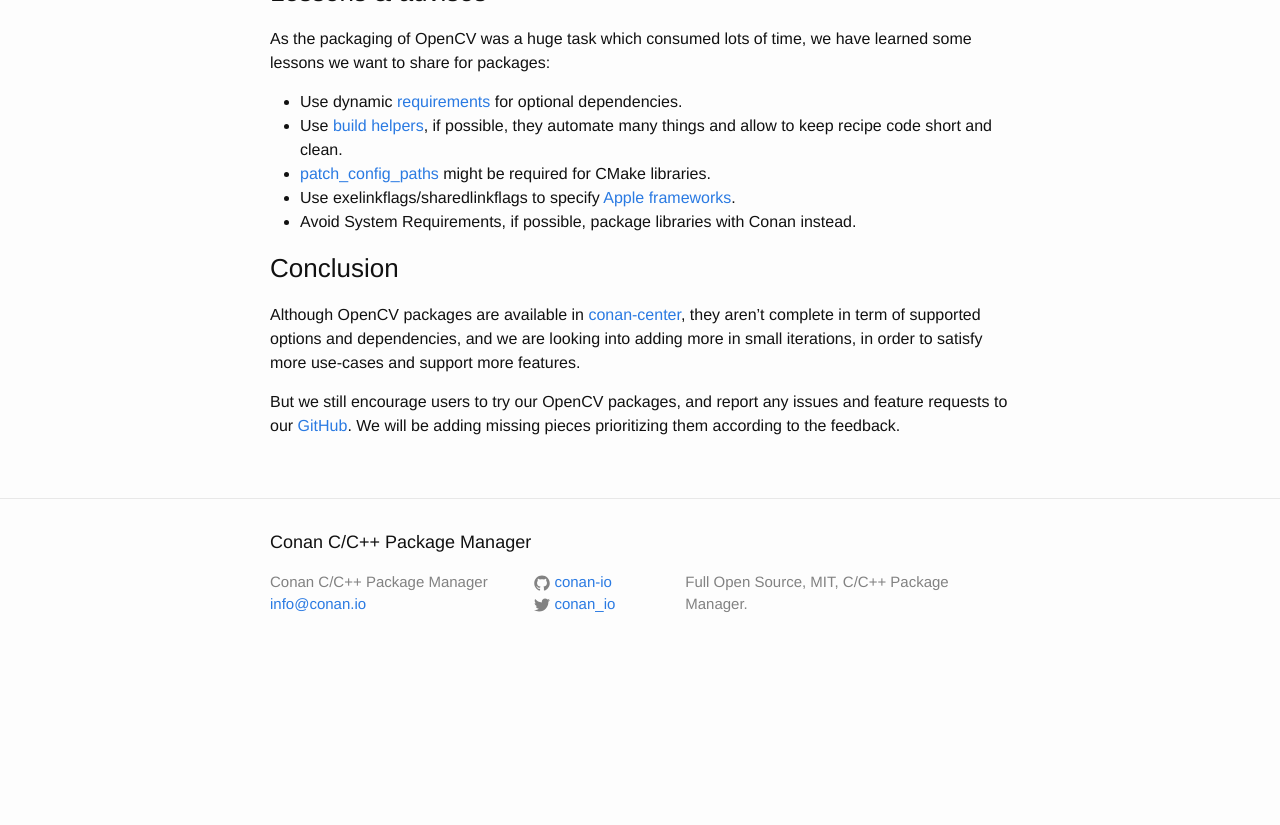
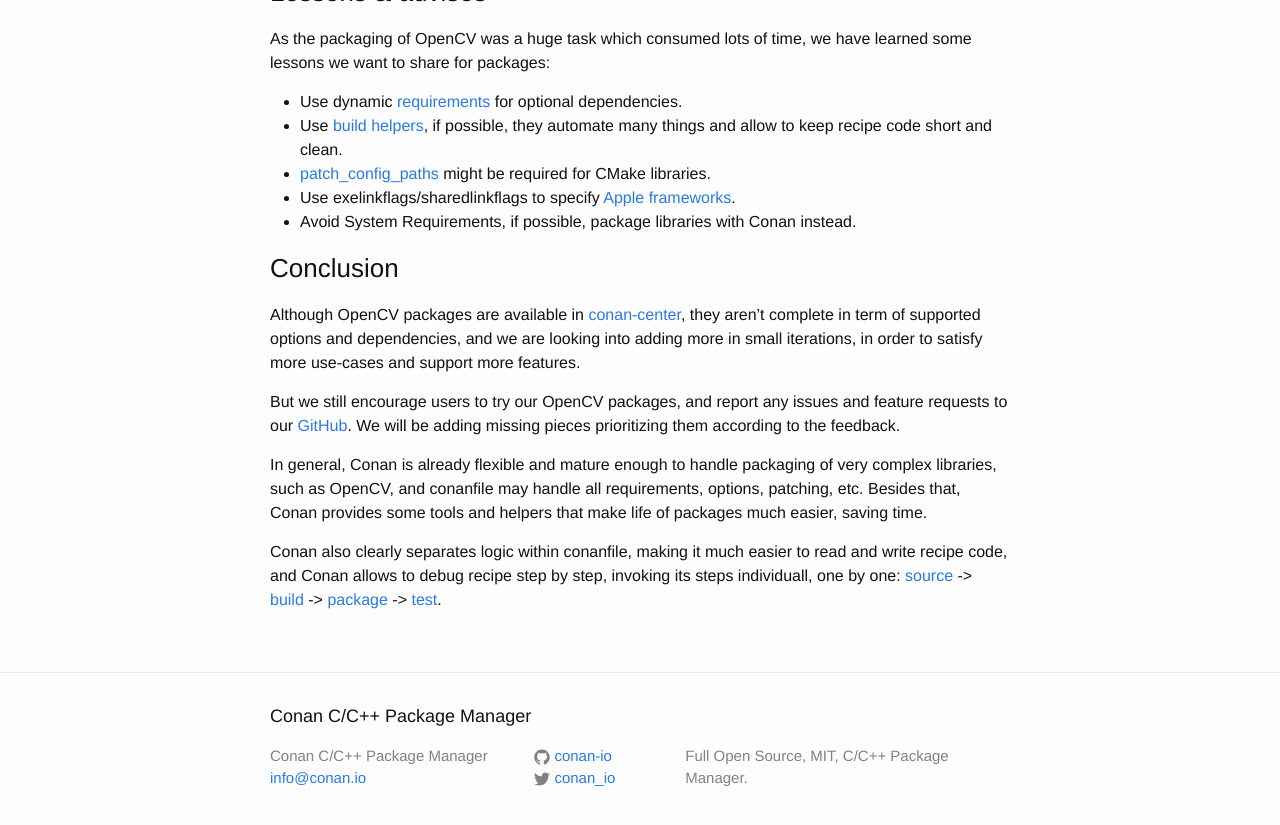
Before and after one commit to conan-io/conan-io.github.io, a Jekyll site: the page built from _posts/2019-01-21-OpenCV-conan-packages.markdown, in a window 1280 px wide and 900 px high, scrolled down 10875 px. Shown: the top 825 px of the window. Built offline with Jekyll 4.4.1, drawn with Linux system fonts in a browser that asks for light colours; comment, search, counter and statistics services are not loaded; before the commit the page ends 11601 px from its top, so only the background shows below that.

Commit message:
- add some positive notes to the conclusion
Signed-off-by: SSE4 <tomskside@gmail.com>

```diff
--- a/_posts/2019-01-21-OpenCV-conan-packages.markdown
+++ b/_posts/2019-01-21-OpenCV-conan-packages.markdown
@@ -459,3 +459,7 @@ As the packaging of OpenCV was a huge task which consumed lots of time, we have
 Although OpenCV packages are available in [conan-center](https://bintray.com/conan-community/conan/opencv%3Aconan), they aren't complete in term of supported options and dependencies, and we are looking into adding more in small iterations, in order to satisfy more use-cases and support more features.
 
 But we still encourage users to try our OpenCV packages, and report any issues and feature requests to our [GitHub](https://github.com/conan-community/community/issues). We will be adding missing pieces prioritizing them according to the feedback.
+
+In general, Conan is already flexible and mature enough to handle packaging of very complex libraries, such as OpenCV, and conanfile may handle all requirements, options, patching, etc. Besides that, Conan provides some tools and helpers that make life of packages much easier, saving time.
+
+Conan also clearly separates logic within conanfile, making it much easier to read and write recipe code, and Conan allows to debug recipe step by step, invoking its steps individuall, one by one: [source](https://docs.conan.io/en/latest/reference/commands/development/source.html) -> [build](https://docs.conan.io/en/latest/reference/commands/development/build.html) -> [package](https://docs.conan.io/en/latest/reference/commands/development/package.html) -> [test](https://docs.conan.io/en/latest/reference/commands/creator/test.html).
```
